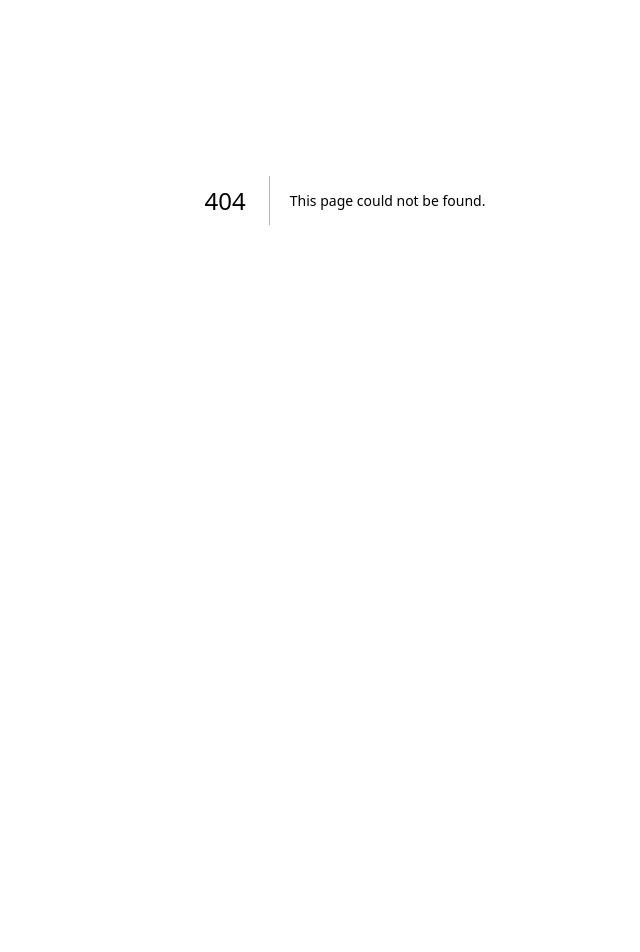
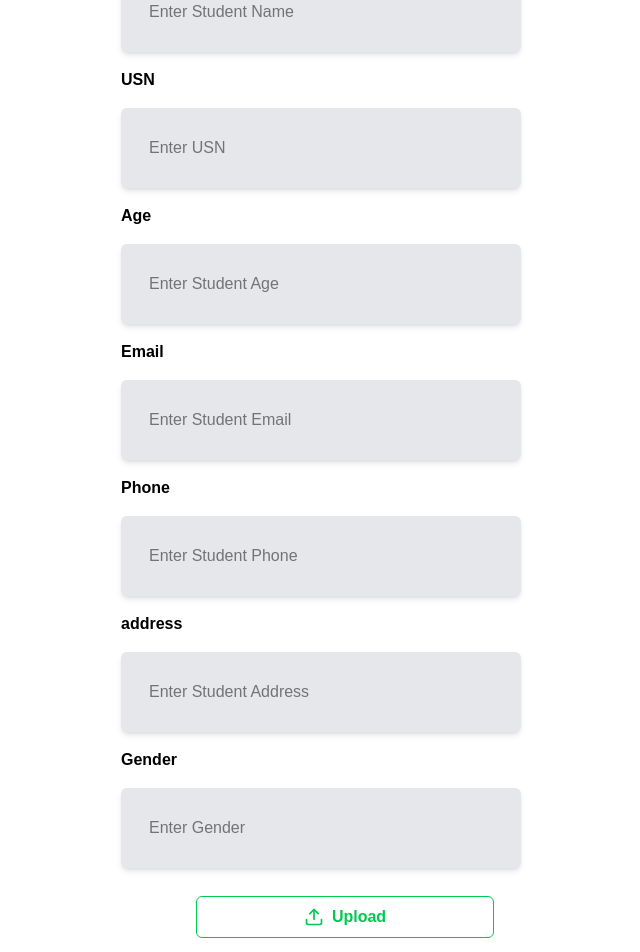
Before and after one commit to Harshitha-Devdas/skill_lab_learning, a Next.js app: page /students/create in a window 1280 px wide. Before the commit this address had no page. Shown: the part 200-1152 px from the top of the page, without its empty margins (295-935 px from the left). Before the commit the page ends 800 px from the top, so only its background shows below. Built offline with nearby package versions, Linux system fonts and the light colour scheme; no server answers.

Commit message:
Initial commit of student hub

```diff
--- /dev/null
+++ b/app/components/InputField.js
@@ -0,0 +1,13 @@
+import React from "react";
+
+export default function InputField({value, onChange, type, placeholder}){
+    return(
+        <div className="bg-gray-200 p-4 rounded-md shadow-md w-[400px]">
+            <input
+            type={type}
+            className="w-full p-3"
+            value={value}
+            onChange={onChange} placeholder={placeholder}/>
+        </div>
+    )
+}
--- /dev/null
+++ b/app/lib/supabase.js
@@ -0,0 +1,6 @@
+import { createClient } from "@supabase/supabase-js";
+
+const supabaseUrl = process.env.NEXT_PUBLIC_SUPABASE_URL
+const supabaseAnonKey = process.env.NEXT_PUBLIC_SUPABASE_ANON_KEY
+
+export const supabase = createClient(supabaseUrl, supabaseAnonKey)
--- /dev/null
+++ b/app/students/create/page.js
@@ -0,0 +1,121 @@
+"use client"
+import InputField from '@/app/components/InputField';
+import React, { useState } from 'react';
+import { Upload } from 'lucide-react';
+import { supabase} from  '@/app/lib/supabase'
+import { useRouter } from 'next/navigation';
+export default function CreateStudent() {
+
+    const [name, setName] = useState("");
+    const [usn, setusn] = useState("");
+    const [age, setage] = useState("");
+    const [email, setemail] = useState("");
+    const [phone, setphone] = useState("");
+    const [address, setaddress] = useState("");
+    const [gender, setgender] = useState("");
+
+    const router = useRouter();
+
+
+  const handleUpload = async () => {
+    if (
+      usn === "" ||
+      name === "" ||
+      phone === "" ||
+      age === "" ||
+      address === ""
+    ) {
+      alert("USN, Name, Phone, Age, and Address are required fields.");
+      return;
+    }
+
+    try {
+      const { data, error } = await supabase.from("Student").insert([
+        {
+          Name: name,
+          email: email,
+          address: address,
+          gender,
+          usn: usn,
+          phone,
+          age: age,
+        },
+      ]);
+
+      if (error) {
+        console.error("Error inserting data:", error.message);
+        alert("Failed to create student. Please try again.");
+      } else {
+        alert("Student created successfully!");
+        console.log("Inserted data:", data);
+
+        setName("");
+        setemail("");
+        setaddress("");
+        setgender("");
+        setusn("");
+        setphone("");
+        setage(0);
+
+        router.push(`/students/details?usn=${usn}&name=${name}&phone=${phone}&age=${age}&email=${email}&address=${address}&gender=${gender}`);
+      }
+    } catch (err) {
+      console.error("Unexpected error:", err);
+      alert("An unexpected error occurred. Please try again.");
+    }
+  };
+
+    return (
+        <div className='min-h-screen flex flex-col justify-center items-center bg-white p-10 text-black'>
+            <h1 className='text-3xl font-bold text-green-500 mb-5'>Create Student</h1>
+            <div className='flex flex-col space-y-4 w-full max-w-md'>
+                <h2 className='text-xl font-semibold text-black mb-2'>Enter Student Details</h2>
+
+                <label className='text-black font-semibold'>Name</label>
+                <InputField value={name} onChange={(e) => setName(e.target.value)} type="text" placeholder="Enter Student Name" />
+
+                <label className='text-black font-semibold'>USN</label>
+                <InputField value={usn} onChange={(e) => setusn(e.target.value)} type="text" placeholder="Enter USN" />
+
+                <label className='text-black font-semibold'>Age</label>
+                <InputField value={age} onChange={(e) => setage(e.target.value)} type="number" placeholder="Enter Student Age" />
+
+                <label className='text-black font-semibold'>Email</label>
+                <InputField value={email} onChange={(e) => setemail(e.target.value)} type="email" placeholder="Enter Student Email" />
+
+                <label className='text-black font-semibold'>Phone</label>
+                <InputField value={phone} onChange={(e) => setphone(e.target.value)} type="number" placeholder="Enter Student Phone" />
+
+                <label className='text-black font-semibold'>address</label>
+                <InputField value={address} onChange={(e) => setaddress(e.target.value)} type="text" placeholder="Enter Student Address" />
+
+                <label className='text-black font-semibold'>Gender</label>
+                <InputField value={gender} onChange={(e) => setgender(e.target.value)} type="text" placeholder="Enter Gender" />
+
+
+
+
+
+
+
+
+
+
+
+
+
+
+                {/* Shorter Upload Button */}
+                <div className="flex justify-center">
+                    <button
+                        onClick={handleUpload}
+                        className="mt-3 flex items-center justify-center space-x-2 border border-green-500 text-green-500 font-semibold px-5 py-2 rounded-md w-2/3 hover:bg-green-500 hover:text-white transition"
+                    >
+                        <Upload className="w-5 h-5" />
+                        <span>Upload</span>
+                    </button>
+                </div>
+            </div>
+        </div>
+    );
+}
--- /dev/null
+++ b/app/students/details/page.js
@@ -0,0 +1,32 @@
+"use client";
+
+import { useSearchParams } from 'next/navigation';
+
+export default function StudentDetails() {
+  const searchParams = useSearchParams();
+
+  // Extract data from URL parameters
+  const name = searchParams.get("name");
+  const usn = searchParams.get("usn");
+  const phone = searchParams.get("phone");
+  const age = searchParams.get("age");
+  const email = searchParams.get("email");
+  const address = searchParams.get("address");
+  const gender = searchParams.get("gender");
+
+  return (
+    <div className='min-h-screen flex flex-col justify-center items-center bg-white p-10 text-black'>
+      <h1 className='text-3xl font-bold text-green-500 mb-5'>Student Details</h1>
+
+      <div className='bg-gray-100 p-5 rounded-lg shadow-md w-full max-w-md'>
+        <p><strong>Name:</strong> {name}</p>
+        <p><strong>USN:</strong> {usn}</p>
+        <p><strong>Phone:</strong> {phone}</p>
+        <p><strong>Age:</strong> {age}</p>
+        <p><strong>Email:</strong> {email}</p>
+        <p><strong>Address:</strong> {address}</p>
+        <p><strong>Gender:</strong> {gender}</p>
+      </div>
+    </div>
+  );
+}
--- a/package.json
+++ b/package.json
@@ -9,9 +9,11 @@
     "lint": "next lint"
   },
   "dependencies": {
+    "@supabase/supabase-js": "^2.49.4",
+    "lucide-react": "^0.487.0",
+    "next": "15.2.4",
     "react": "^19.0.0",
-    "react-dom": "^19.0.0",
-    "next": "15.2.4"
+    "react-dom": "^19.0.0"
   },
   "devDependencies": {
     "@tailwindcss/postcss": "^4",
```
Also changed, not shown: 1 other file (tests, documents, lock files or other folders).
